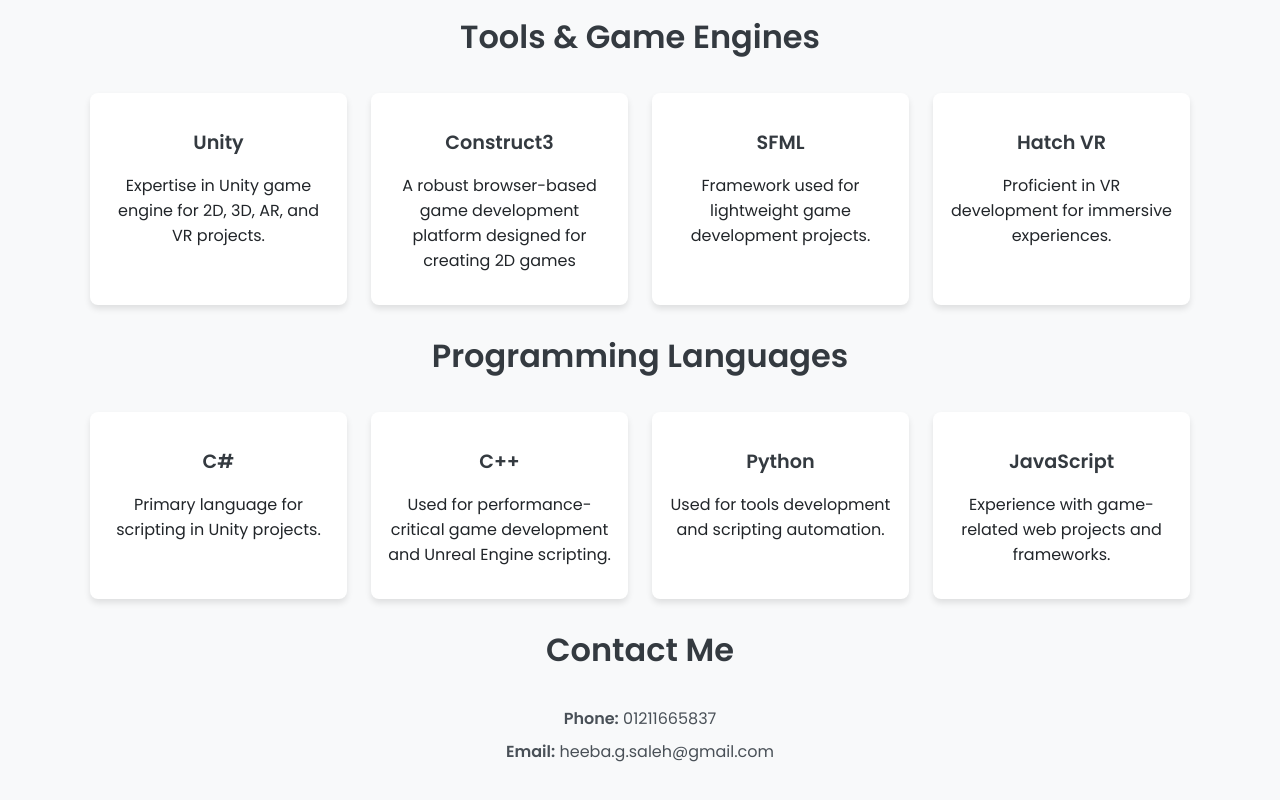
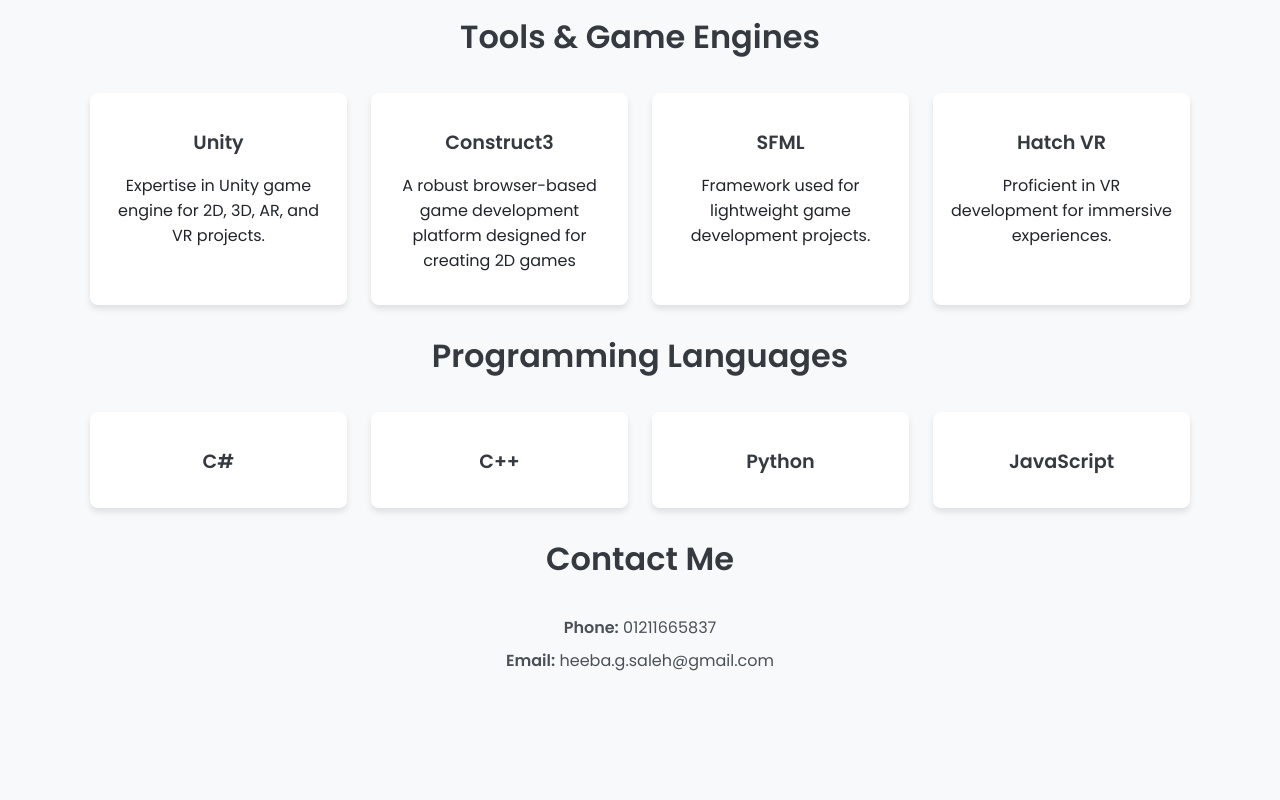
Before and after one commit to HeebaGamal/HeebaGamal.github.io, a plain HTML site: page index.html in a window 1280 px wide. Shown: the part 2876-3676 px from the top of the page. After the commit the page ends 3589 px from the top, so only its background shows below. Drawn offline with Linux system fonts and the light colour scheme.

Commit message:
Add files via upload

```diff
--- a/index.html
+++ b/index.html
@@ -515,19 +515,15 @@
             <div class="tools">
                 <div class="tool-card">
                     <h3>C#</h3>
-                    <p>Primary language for scripting in Unity projects.</p>
                 </div>
                 <div class="tool-card">
                     <h3>C++</h3>
-                    <p>Used for performance-critical game development and Unreal Engine scripting.</p>
                 </div>
                 <div class="tool-card">
                     <h3>Python</h3>
-                    <p>Used for tools development and scripting automation.</p>
                 </div>
                 <div class="tool-card">
                     <h3>JavaScript</h3>
-                    <p>Experience with game-related web projects and frameworks.</p>
                 </div>
             </div>
         </section>
```
